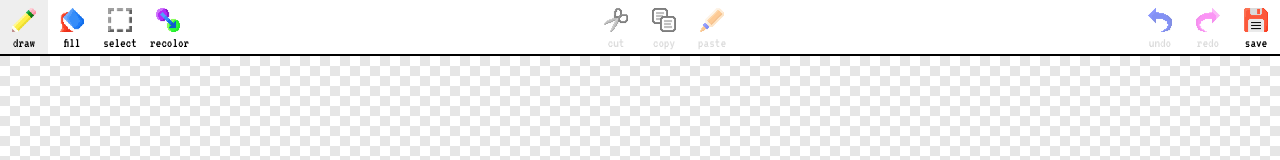
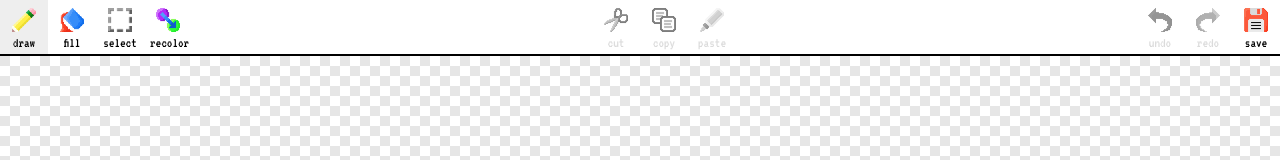
Before and after one commit to reid47/redraw, a React (Create React App) app: page / in a window 1280 px wide. Shown: the top 160 px of the page. Built offline with nearby package versions, Linux system fonts and the light colour scheme.

Commit message:
Improving disabled state of tool buttons

```diff
--- a/src/stylesheets/_ToolButton.scss
+++ b/src/stylesheets/_ToolButton.scss
@@ -14,7 +14,8 @@
 
   &[disabled] {
     opacity: 0.5;
-    cursor: not-allowed;
+    filter: grayscale(100%);
+    cursor: default;
   }
 
   &.is-active {
```
